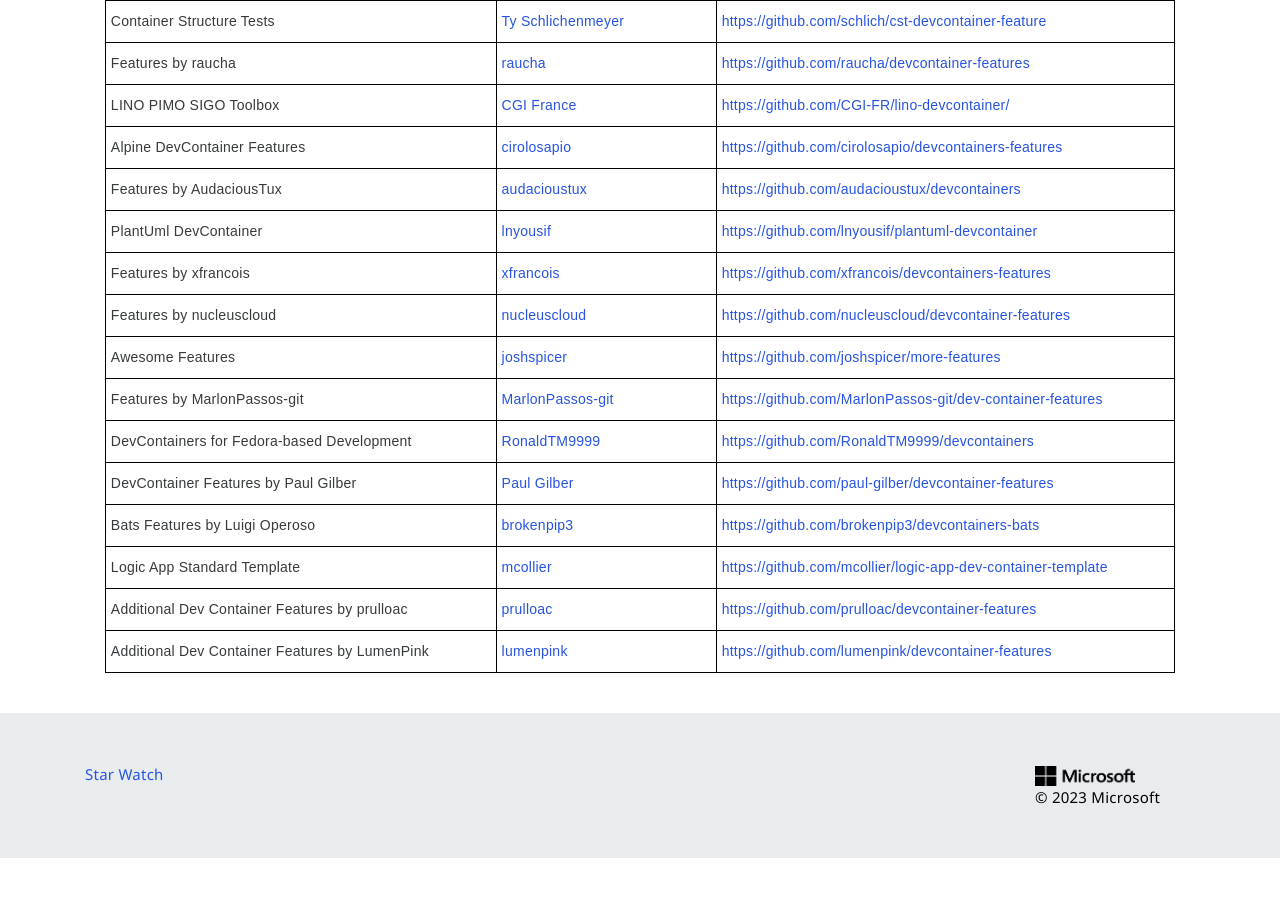
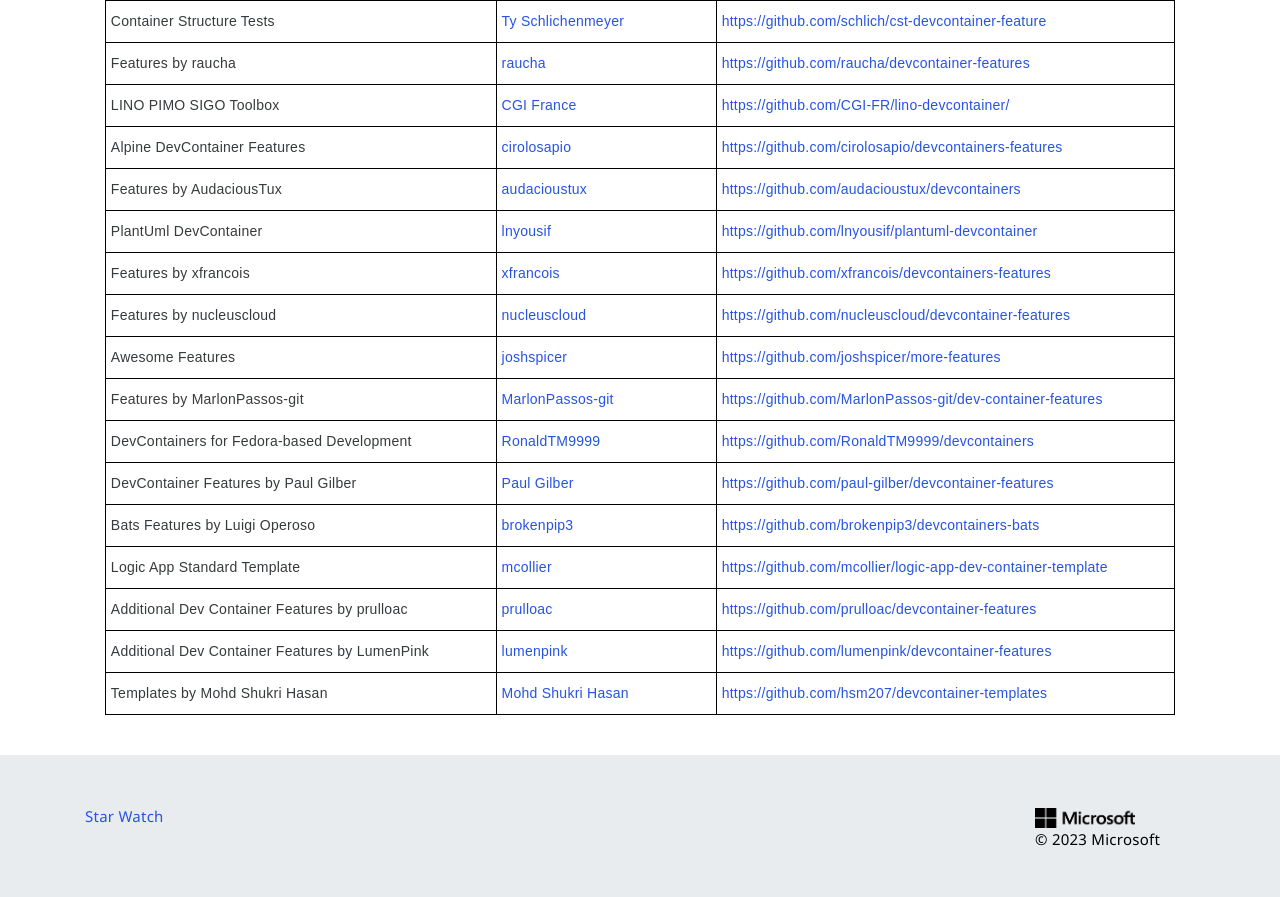
Before and after one commit to devcontainers/devcontainers.github.io, a Jekyll site: the page built from collections.html, in a window 1280 px wide and 900 px high, scrolled down 5038 px. Shown: the top 897 px of the window. Built offline with Jekyll 4.4.1, drawn with Linux system fonts in a browser that asks for light colours; nearby versions of some CDN libraries; comment, search, counter and statistics services are not loaded; before the commit the page ends 5896 px from its top, so only the background shows below that.

Commit message:
Add Mohd Shukri Hasan's devcontainer templates (#335)
* Add Mohd Shukri Hasan's devcontainer templates

* add repository link

```diff
--- a/_data/collection-index.yml
+++ b/_data/collection-index.yml
@@ -638,3 +638,8 @@
   contact: https://github.com/lumenpink/devcontainer-features/issues
   repository: https://github.com/lumenpink/devcontainer-features
   ociReference: ghcr.io/lumenpink/devcontainer-features
+- name: Templates by Mohd Shukri Hasan
+  maintainer: Mohd Shukri Hasan
+  contact: https://github.com/hsm207/devcontainer-templates/issues
+  repository: https://github.com/hsm207/devcontainer-templates
+  ociReference: ghcr.io/hsm207/devcontainer-templates
```
